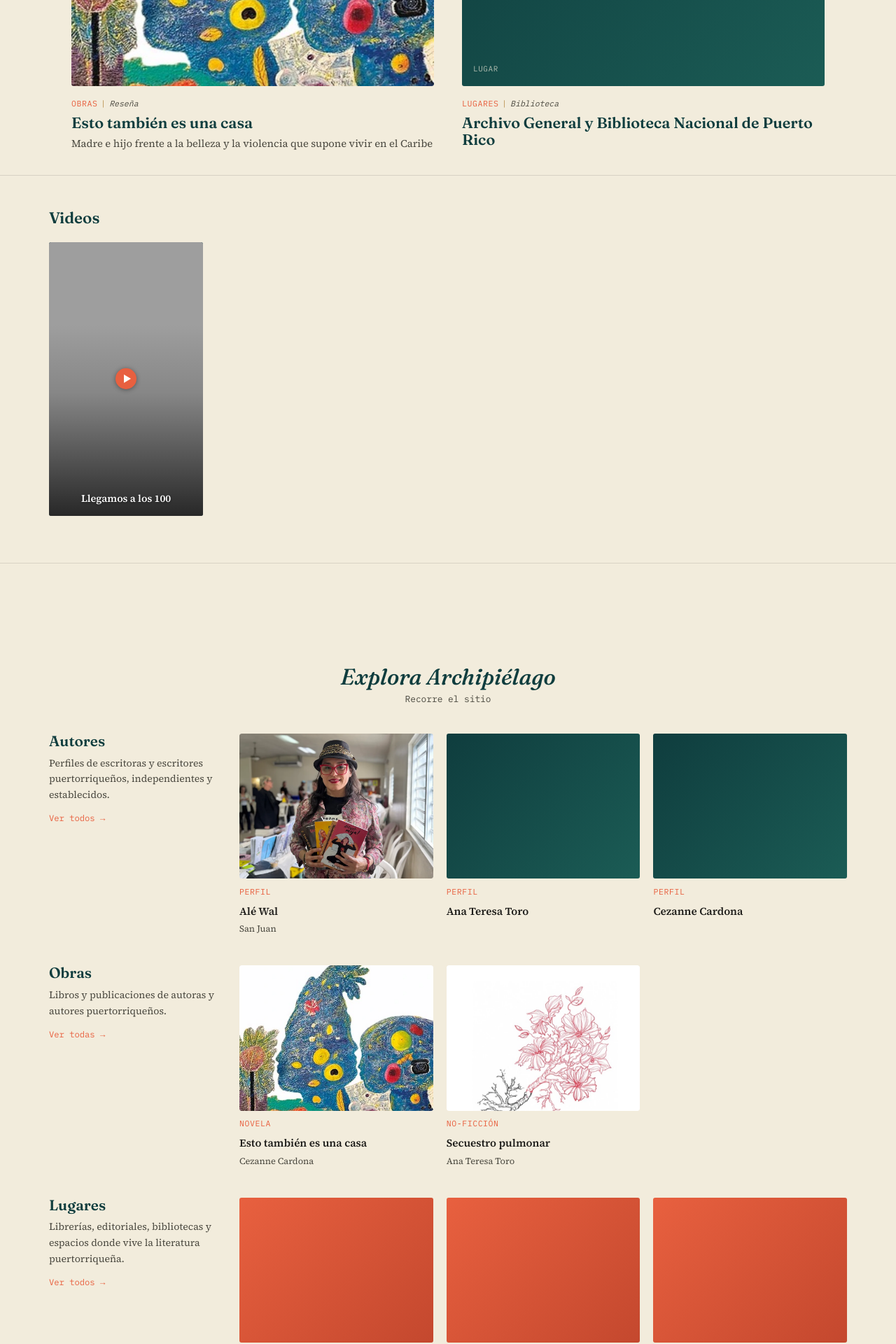
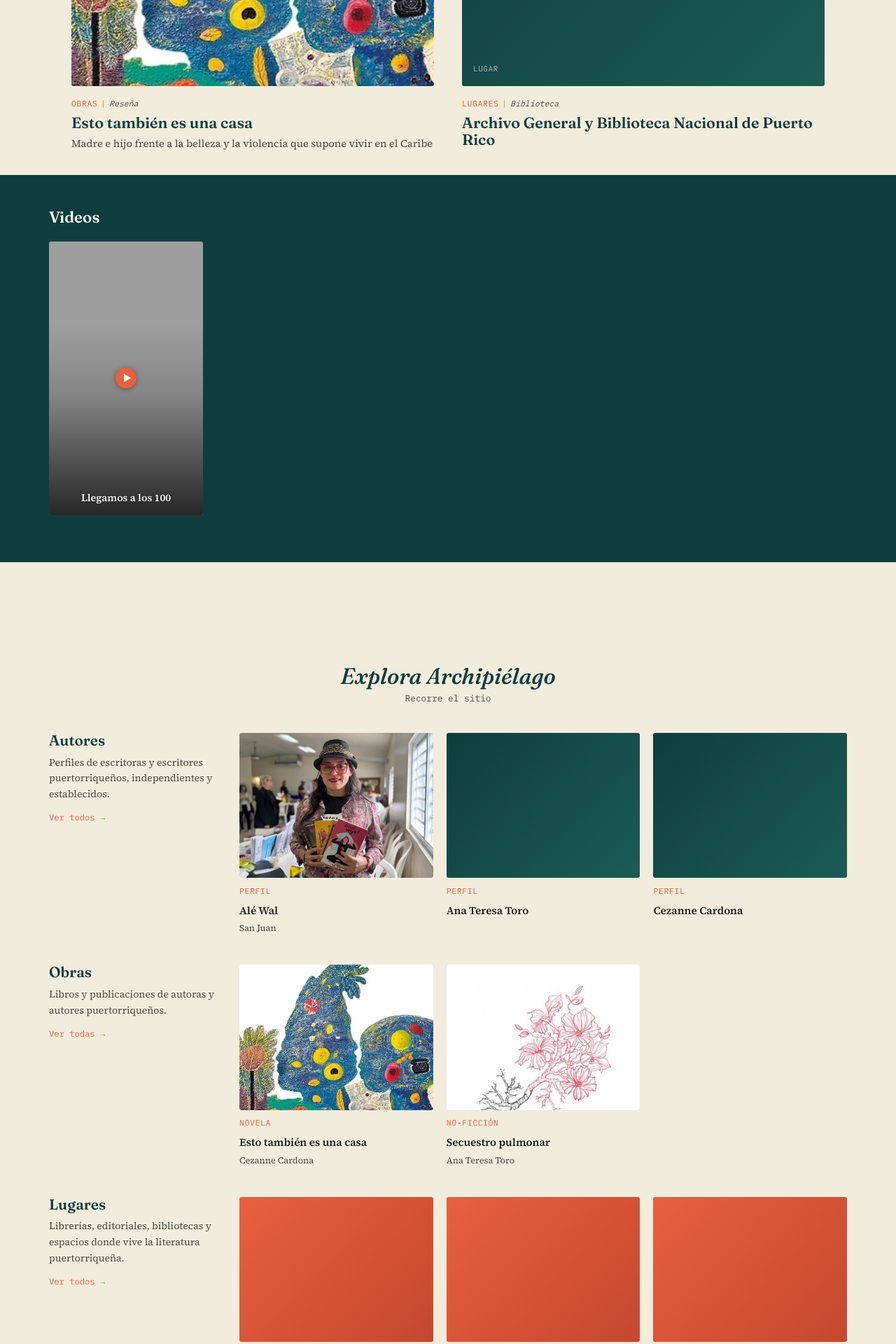
Before and after one commit to rgjanet/archipielago, a Jekyll site: the page built from index.html, in a window 1280 px wide. Shown: the part 1328-3248 px from the top of the page at 70% size. Built offline with Jekyll 4.4.1, drawn with Linux system fonts in a browser that asks for light colours.

Commit message:
Add files via upload

```diff
--- a/index.html
+++ b/index.html
@@ -139,7 +139,8 @@ title: Inicio
   .explore-section > .explore-heading h2 { font-style: italic; font-weight: 400; font-size: 2rem; margin: 0; }
   .explore-section > .explore-heading p { font-family: var(--font-mono); font-size: 0.8rem; color: var(--tinta-suave); margin-top: 0.3rem; }
 
-  .video-carousel-section { padding: 3rem 2rem; border-top: 1px solid rgba(28,27,24,0.12); }
+  .video-carousel-section { padding: 3rem 2rem; background: var(--mar-profundo); }
+  .video-carousel-section .vc-heading h2 { color: var(--papel-alto); }
   .video-carousel-section .vc-heading { max-width: 1140px; margin: 0 auto 1.4rem; display: flex; justify-content: space-between; align-items: baseline; }
   .video-carousel-section .vc-heading h2 { font-size: 1.4rem; margin: 0; }
   .video-carousel-section .vc-heading a { font-family: var(--font-mono); font-size: 0.76rem; color: var(--coral); text-decoration: none; }
@@ -153,7 +154,7 @@ title: Inicio
     padding-bottom: 0.6rem;
   }
   .video-carousel::-webkit-scrollbar { height: 6px; }
-  .video-carousel::-webkit-scrollbar-thumb { background: rgba(15,61,62,0.25); border-radius: 999px; }
+  .video-carousel::-webkit-scrollbar-thumb { background: rgba(242,236,220,0.3); border-radius: 999px; }
   .video-card {
     flex: 0 0 220px;
     scroll-snap-align: start;
```
